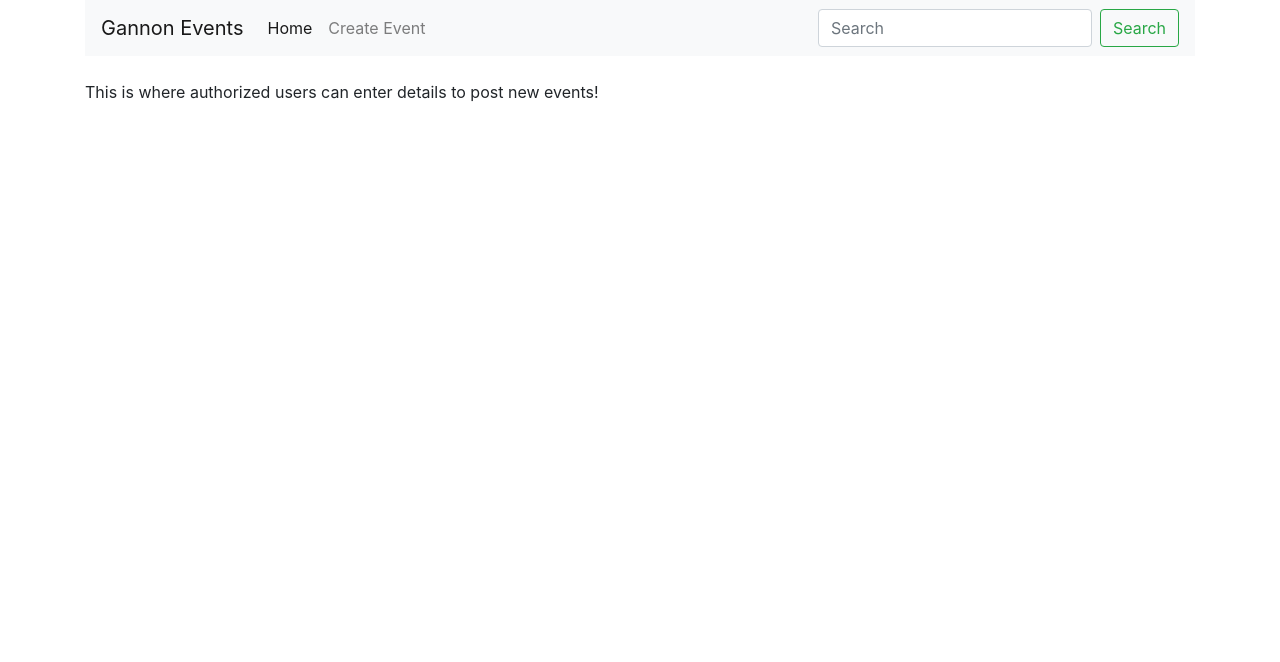
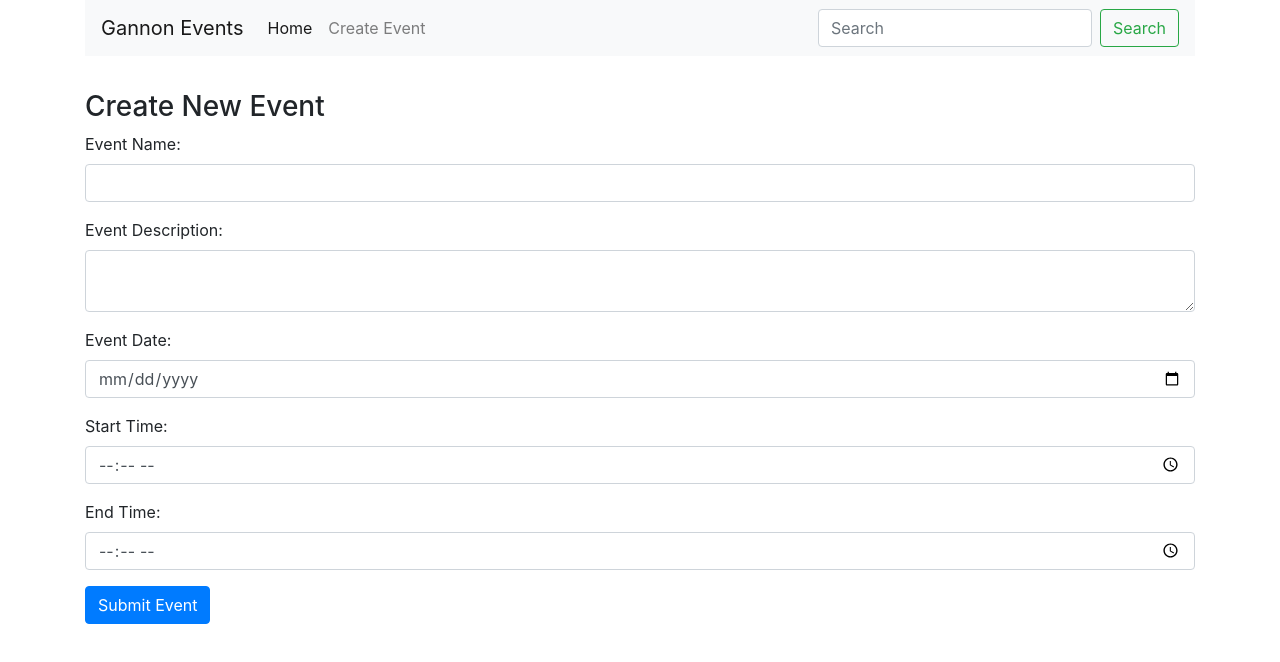
Before and after one commit to bradrut/gannon-events, a React (Create React App) app: page /create in a window 1280 px wide. Shown: the top 662 px of the page. Built offline with nearby package versions, Linux system fonts and the light colour scheme.

Commit message:
Created front-end form for submitting a new event.

```diff
--- a/src/components/create-event.component.js
+++ b/src/components/create-event.component.js
@@ -1,10 +1,134 @@
 import React, { Component } from 'react';
 
 export default class CreateEvent extends Component {
+
+    constructor(props) {
+        super(props);
+
+        this.state = {
+            event_owner: '',
+            event_name: '',
+            event_desc: '',
+            event_date: '',
+            start_time: '',
+            end_time: '',
+            event_active: false
+        }
+
+        // Bind the onChange methods to 'this' since they are modifying this component's state object.
+        this.onChangeEventName = this.onChangeEventName.bind(this);
+        this.onChangeEventDesc = this.onChangeEventDesc.bind(this);
+        this.onChangeEventDate = this.onChangeEventDate.bind(this);
+        this.onChangeStartTime = this.onChangeStartTime.bind(this);
+        this.onChangeEndTime = this.onChangeEndTime.bind(this);
+        this.onSubmit = this.onSubmit.bind(this);
+    }
+
+    onChangeEventName(e) {
+        this.setState({
+            event_name: e.target.value
+        });
+    }
+
+    onChangeEventDesc(e) {
+        this.setState({
+            event_desc: e.target.value
+        });
+    }
+
+    onChangeEventDate(e) {
+        this.setState({
+            event_date: e.target.value
+        });
+    }
+
+    onChangeStartTime(e) {
+        this.setState({
+            start_time: e.target.value
+        });
+    }
+
+    onChangeEndTime(e) {
+        this.setState({
+            end_time: e.target.value
+        });
+    }
+
+    onSubmit(e) {
+        e.preventDefault();
+        this.setState({
+            event_active: true
+        })
+
+        // This is where the backend logic will go to submit the new event to the database.
+        console.log(`Form submitted:`);
+        console.log(`Event Name: ${this.state.event_name}`);
+        console.log(`Event Description: ${this.state.event_desc}`);
+        console.log(`Event Date: ${this.state.event_date}`);
+        console.log(`Start Time: ${this.state.start_time}`);
+        console.log(`End Time: ${this.state.end_time}`);
+
+        // Reset the form state.
+        this.setState({
+            event_owner: '',
+            event_name: '',
+            event_desc: '',
+            event_date: '',
+            start_time: '',
+            end_time: '',
+            event_active: false
+        })
+    }
+
     render() {
         return (
-            <div>
-                <p>This is where authorized users can enter details to post new events!</p>
+            <div style={{marginTop: 10}}>
+                <h3>Create New Event</h3>
+                <form onSubmit={this.onSubmit}>
+                    <div className="form-group">
+                        <label>Event Name: </label>
+                        <input  type="text"
+                                className="form-control"
+                                value={this.state.event_name}
+                                onChange={this.onChangeEventName}
+                                />
+                    </div>
+                    <div className="form-group">
+                        <label>Event Description: </label>
+                        <textarea
+                                className="form-control"
+                                value={this.state.event_description}
+                                onChange={this.onChangeEventDesc}
+                                />
+                    </div>
+                    <div className="form-group">
+                        <label>Event Date: </label>
+                        <input  type="date"
+                                className="form-control"
+                                value={this.state.event_desc}
+                                onChange={this.onChangeEventDate}
+                                />
+                    </div>
+                    <div className="form-group">
+                        <label>Start Time: </label>
+                        <input  type="time"
+                                className="form-control"
+                                value={this.state.start_time}
+                                onChange={this.onChangeStartTime}
+                                />
+                    </div>
+                    <div className="form-group">
+                        <label>End Time: </label>
+                        <input  type="time"
+                                className="form-control"
+                                value={this.state.end_time}
+                                onChange={this.onChangeEndTime}
+                                />
+                    </div>
+                    <div className="form-group">
+                        <input type="submit" value="Submit Event" className="btn btn-primary" />
+                    </div>
+                </form>
             </div>
         )
     }
```
